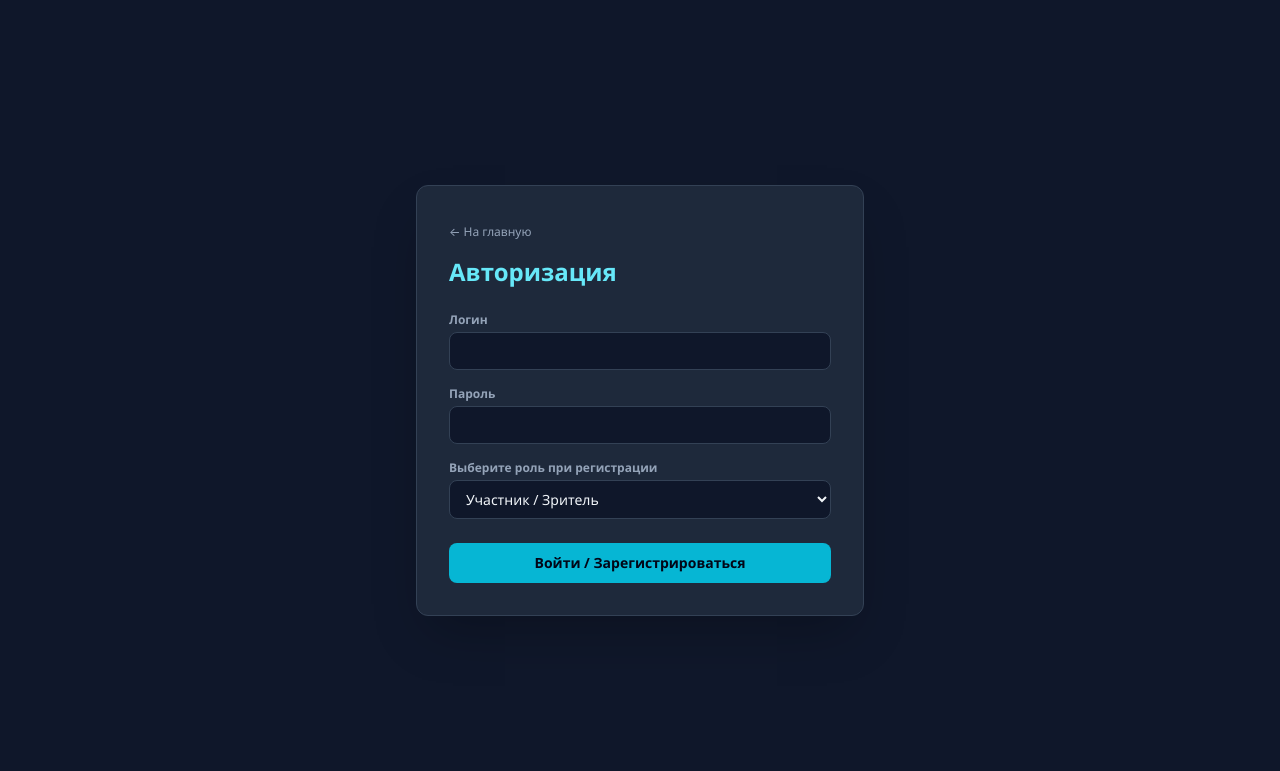
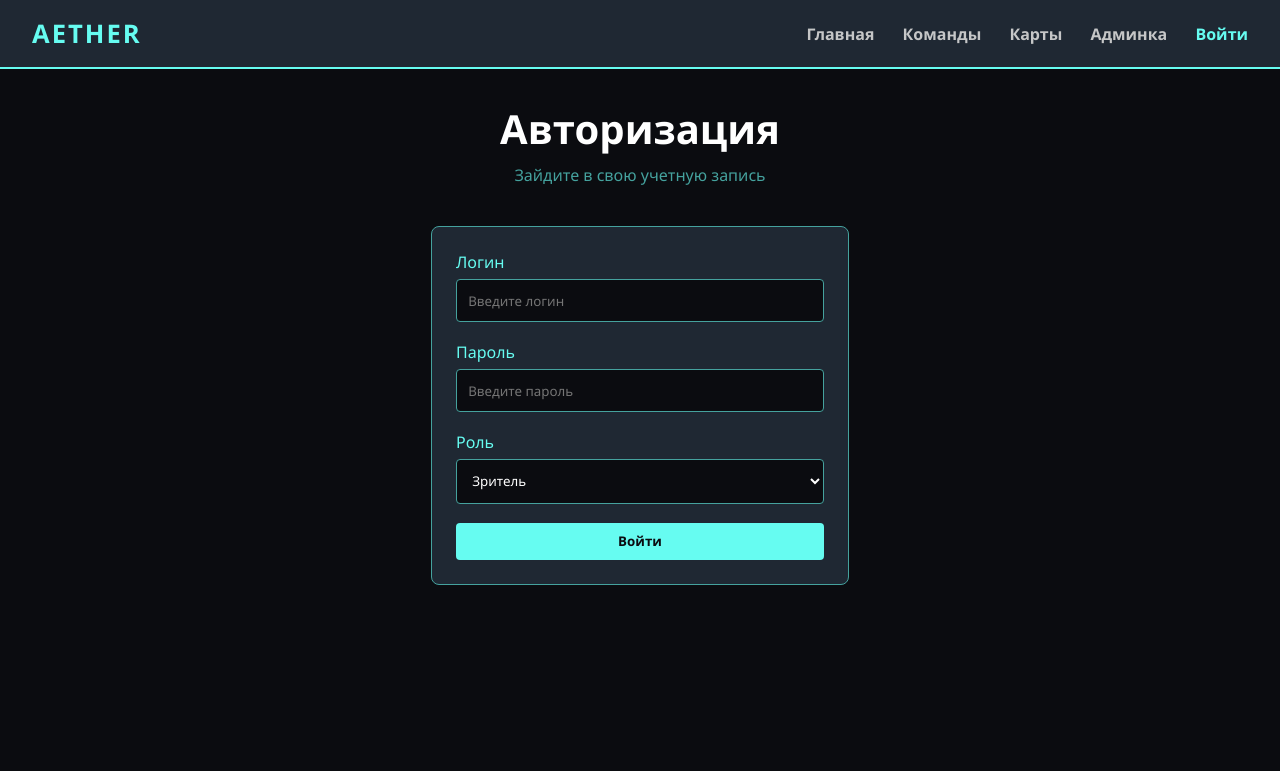
Before and after one commit to messmax7274-lang/Tours-Site, a website: page public/login.html in a window 1280 px wide. Drawn offline with nearby package versions, Linux system fonts and the light colour scheme.

Commit message:
Update login.html

```diff
--- a/public/login.html
+++ b/public/login.html
@@ -3,36 +3,49 @@
 <head>
   <meta charset="UTF-8">
   <meta name="viewport" content="width=device-width, initial-scale=1.0">
-  <title>CYBERGRID - Вход</title>
-  <script src="https://cdn.tailwindcss.com"></script>
-  <link rel="stylesheet" href="style.css">
+  <title>Вход — AETHER</title>
+  <link rel="stylesheet" href="/style.css">
 </head>
-<body class="bg-slate-900 text-slate-100 min-h-screen flex items-center justify-center p-6">
+<body>
 
-  <div class="bg-slate-800 border border-slate-700 rounded-xl p-8 w-full max-w-md shadow-2xl">
-    <a href="/" class="text-xs text-slate-400 hover:text-cyan-400 mb-4 inline-block">&larr; На главную</a>
-    <h2 class="text-2xl font-bold mb-6 text-cyan-300">Авторизация</h2>
+  <header>
+    <a href="/" class="logo">AETHER</a>
+    <nav>
+      <a href="/">Главная</a>
+      <a href="/teams.html">Команды</a>
+      <a href="/maps.html">Карты</a>
+      <a href="/admin.html">Админка</a>
+      <a href="/login.html" class="active">Войти</a>
+    </nav>
+  </header>
 
-    <form action="/api/login" method="POST" class="flex flex-col gap-4">
-      <div>
-        <label class="block text-xs font-semibold text-slate-400 mb-1">Логин</label>
-        <input type="text" name="username" required class="w-full bg-slate-900 border border-slate-700 rounded-lg px-3 py-2 text-sm text-slate-100 focus:outline-none focus:border-cyan-500">
+  <div class="container" style="max-width: 450px;">
+    <div class="hero">
+      <h1>Авторизация</h1>
+      <p>Зайдите в свою учетную запись</p>
+    </div>
+
+    <form action="/api/login" method="POST" class="card">
+      <div class="form-group">
+        <label>Логин</label>
+        <input type="text" name="username" required placeholder="Введите логин">
       </div>
-      <div>
-        <label class="block text-xs font-semibold text-slate-400 mb-1">Пароль</label>
-        <input type="password" name="password" required class="w-full bg-slate-900 border border-slate-700 rounded-lg px-3 py-2 text-sm text-slate-100 focus:outline-none focus:border-cyan-500">
+
+      <div class="form-group">
+        <label>Пароль</label>
+        <input type="password" name="password" required placeholder="Введите пароль">
       </div>
-      <div>
-        <label class="block text-xs font-semibold text-slate-400 mb-1">Выберите роль при регистрации</label>
-        <select name="role" class="w-full bg-slate-900 border border-slate-700 rounded-lg px-3 py-2 text-sm text-slate-100 focus:outline-none focus:border-cyan-500">
-          <option value="viewer">Участник / Зритель</option>
-          <option value="captain">Лидер команды (Капитан)</option>
+
+      <div class="form-group">
+        <label>Роль</label>
+        <select name="role">
+          <option value="viewer">Зритель</option>
+          <option value="captain">Капитан команды</option>
           <option value="admin">Администратор</option>
         </select>
       </div>
-      <button type="submit" class="bg-cyan-500 hover:bg-cyan-400 text-slate-950 font-bold py-2.5 rounded-lg text-sm transition mt-2">
-        Войти / Зарегистрироваться
-      </button>
+
+      <button type="submit" class="btn">Войти</button>
     </form>
   </div>
 
```
